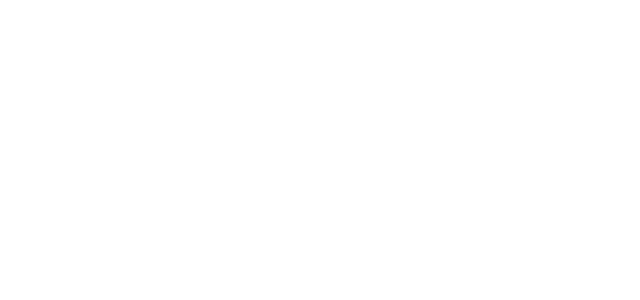
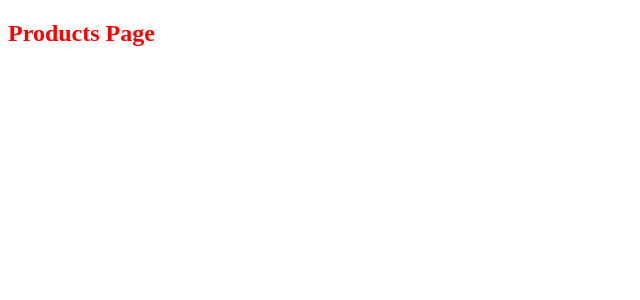
Before and after one commit to jprpich/nuxt-amplify-demo, a Nuxt app: page /products in a window 1280 px wide. Before the commit this address had no page. Shown: the top 300 px of the page, without its empty margins (0-640 px from the left). Built offline with nearby package versions, Linux system fonts and the light colour scheme.

Commit message:
add products page

```diff
--- /dev/null
+++ b/pages/products/index.vue
@@ -0,0 +1,18 @@
+<template>
+    <div>
+      <h2>Products Page</h2>
+    </div>
+  </template>
+
+  <script setup>
+
+  </script>
+
+  <style scoped>
+  h2 {
+    color: red;
+  }
+  p {
+    color: blue;
+  }
+  </style>
```
